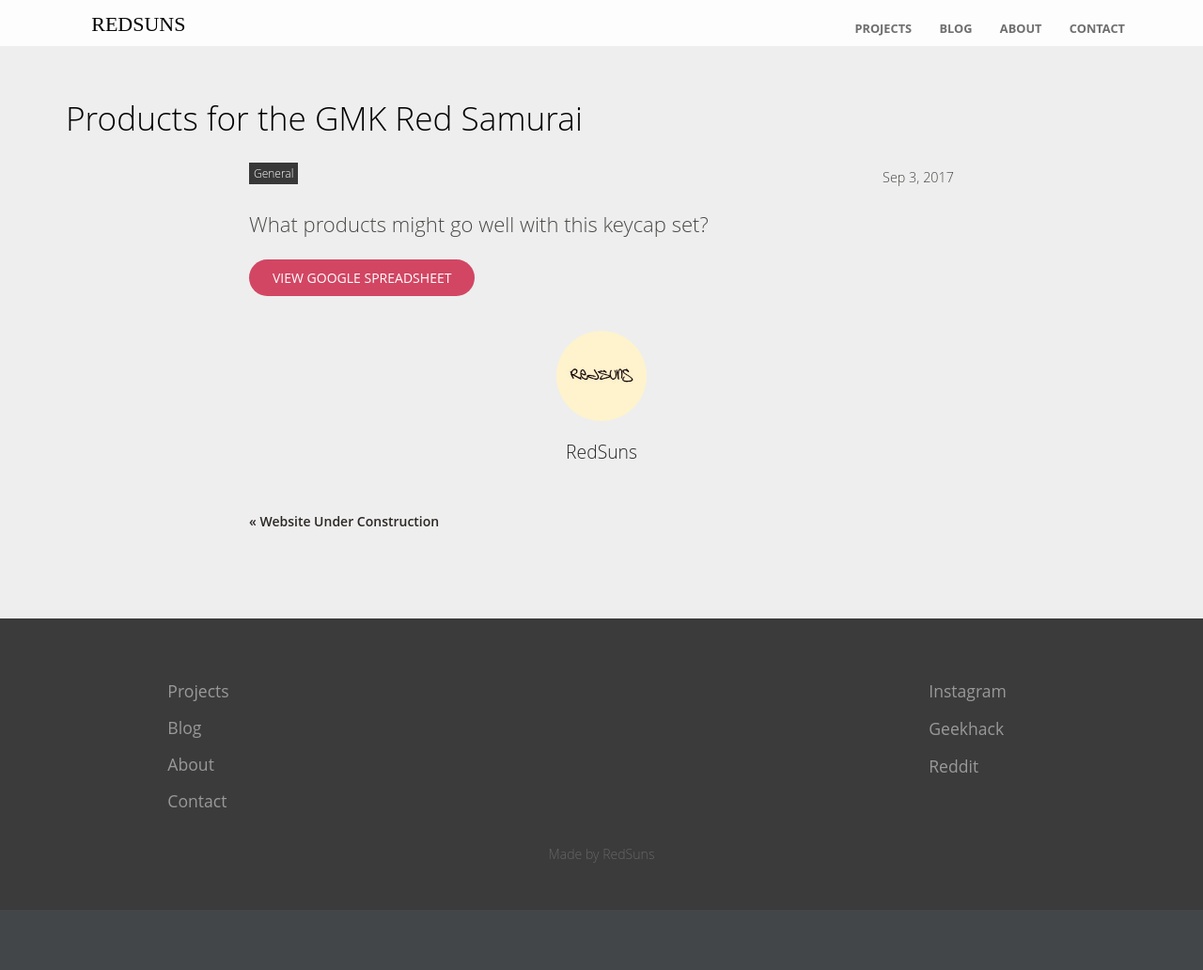
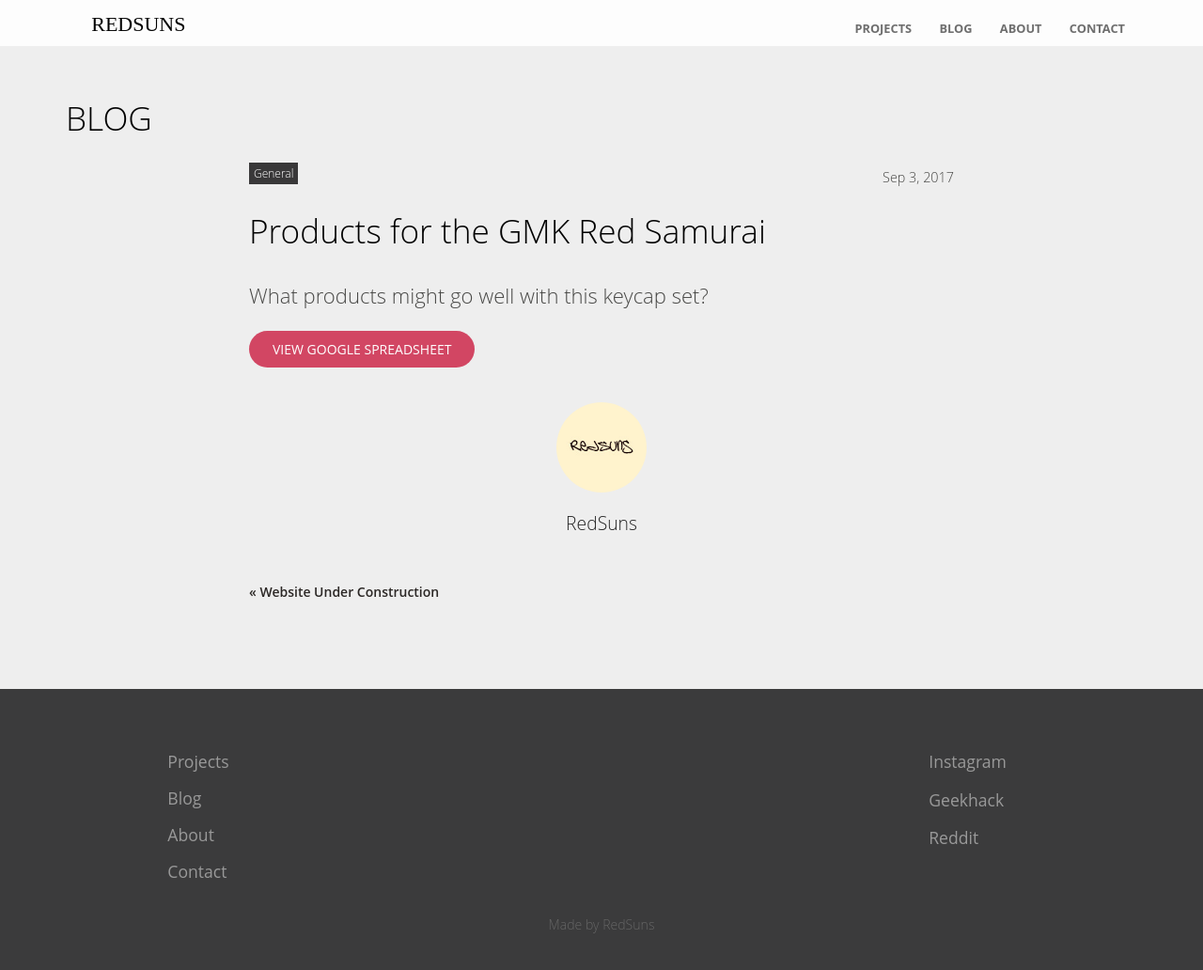
Before and after one commit to RedSunsRMK/redsunsrmk.github.io, a Jekyll site: the page built from _posts/2017-09-03-products-for-the-red-samurai.html, in a window 1280 px wide and 1044 px high. Shown: the top 1032 px of the window at 94% size. Built offline with Jekyll 4.4.1, drawn with Linux system fonts in a browser that asks for light colours.

Commit message:
Update 2017-09-03-products-for-the-red-samurai.html

```diff
--- a/_posts/2017-09-03-products-for-the-red-samurai.html
+++ b/_posts/2017-09-03-products-for-the-red-samurai.html
@@ -1,10 +1,11 @@
 ---
 date: 2017-09-03
-title: Products for the GMK Red Samurai
+title: BLOG
 categories:
   - general
 author_staff_member: redsuns
 ---
+<h2>Products for the GMK Red Samurai</h2>
 <p>What products might go well with this keycap set?</p>
 
 <div class="cta button links"><a href="https://docs.google.com/spreadsheets/d/1UC0bg5Uiq7f1z5brNZsXr9EnVoeY19NEzc01nV8RM6k/edit?usp=sharing>/" target="_blank">View Google Spreadsheet</a></div>
```
